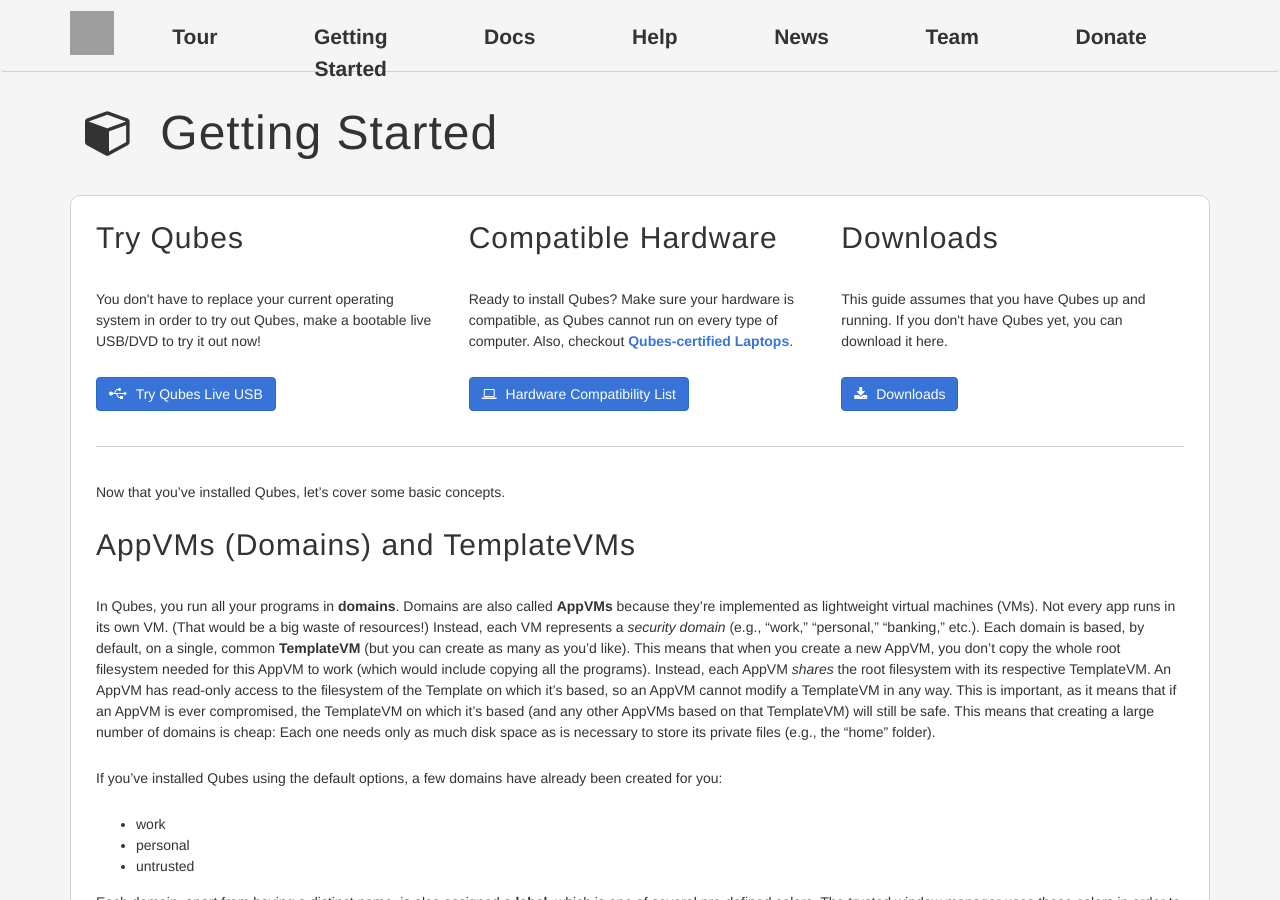
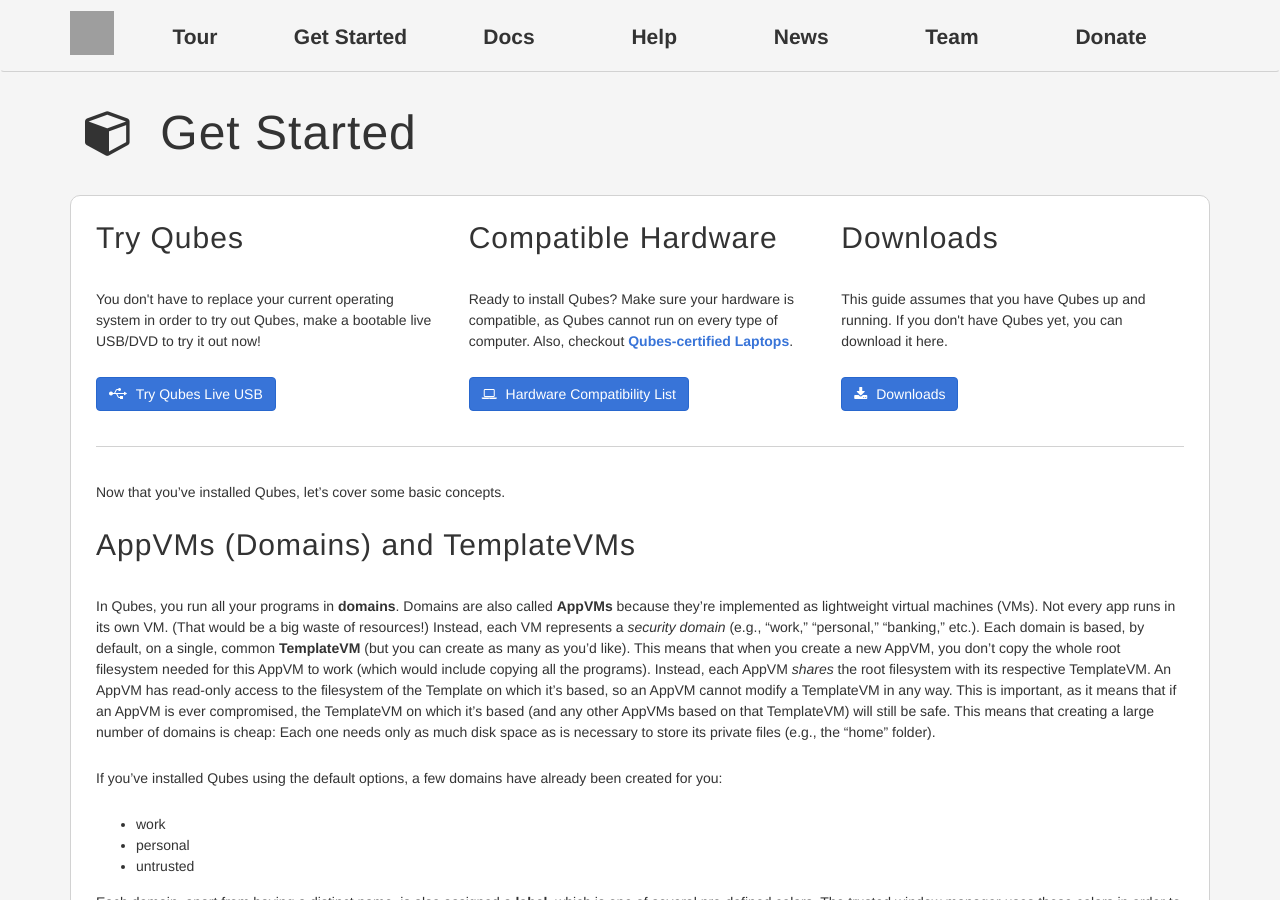
Before and after one commit to QubesOS/qubesos.github.io, a Jekyll site: the page built from pages/getting-started.md, in a window 1280 px wide and 900 px high. Built offline with Jekyll 4.4.1, drawn with Linux system fonts in a browser that asks for light colours; some web fonts are replaced; some of the changed text lies outside the part shown; grey boxes are pictures that could not be loaded.

Commit message:
shortened page title 'Getting Started' to 'Get Started'
QubesOS/qubes-issues#1841

```diff
--- a/_data/architecture.yml
+++ b/_data/architecture.yml
@@ -12,7 +12,7 @@
     url: /doc/architecture/
     icon: fa-cubes
 
-- title: Getting Started
+- title: Get Started
   url: /getting-started/
   icon: fa-cube
   sub-pages:
--- a/pages/getting-started.md
+++ b/pages/getting-started.md
@@ -1,6 +1,6 @@
 ---
 layout: default
-title: Getting Started
+title: Get Started
 permalink: /getting-started/
 redirect_from:
 - /doc/getting-started/
```
